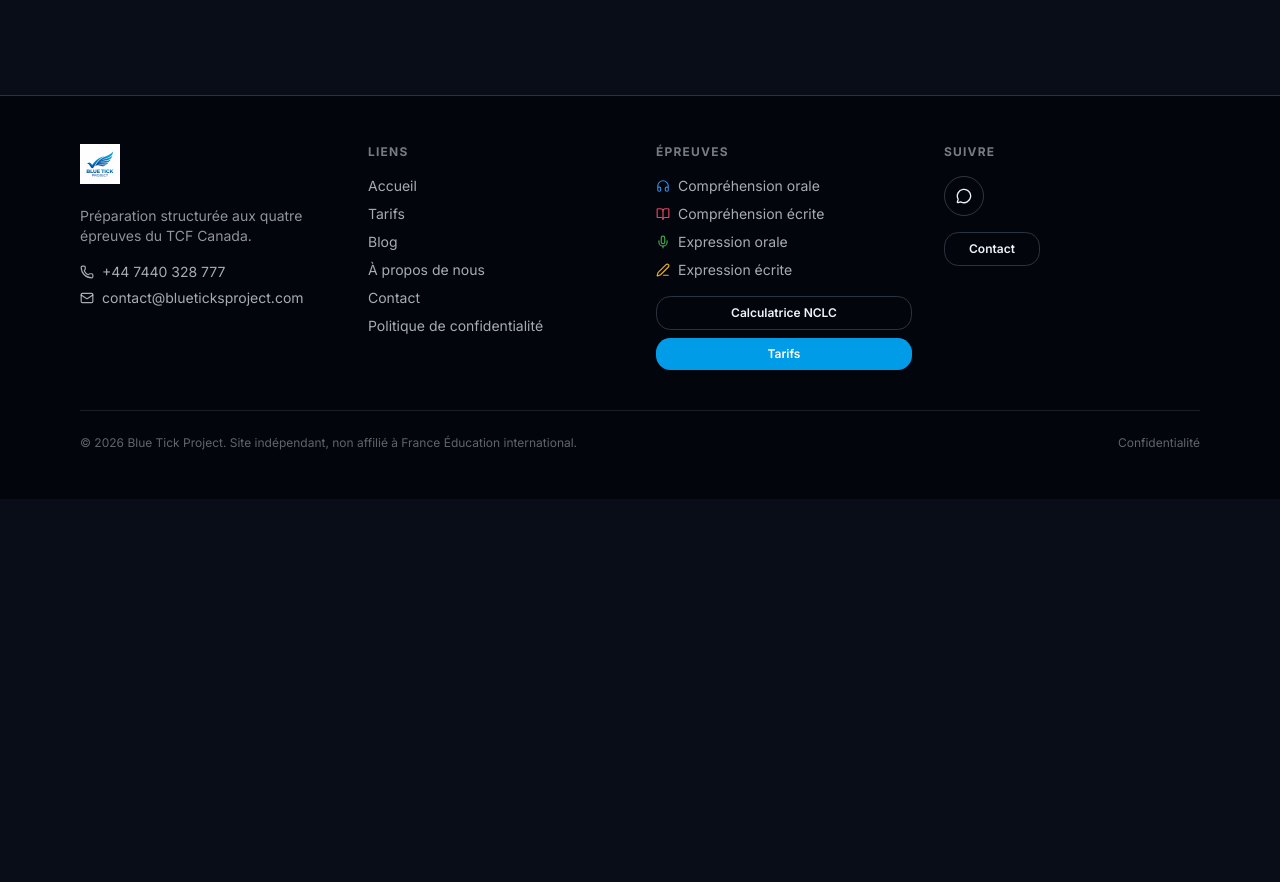
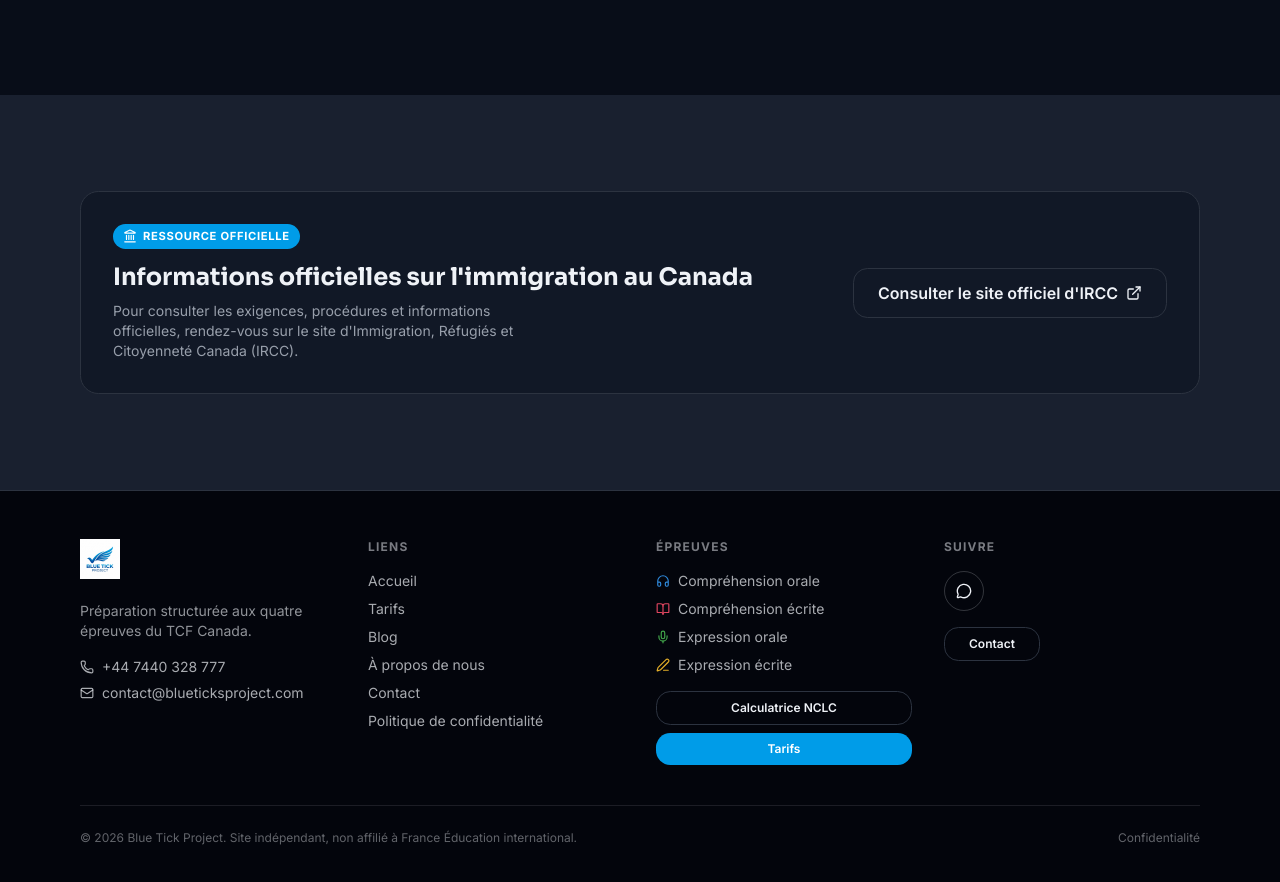
Before and after one commit to curtisebrayan-stack/blue-tick-exams, a React (Vite) app: page / in a window 1280 px wide. Shown: the part 3576-4458 px from the top of the page. Before the commit the page ends 4075 px from the top, so only its background shows below. Built offline with nearby package versions, Linux system fonts and the light colour scheme; no server answers.

Commit message:
feat: section informations officielles IRCC sur la page d'accueil
Ajoute un bloc "Informations officielles sur l'immigration au Canada"
avec lien vers canada.ca, texte fourni tel quel par le client.

```diff
--- a/src/pages/Home.tsx
+++ b/src/pages/Home.tsx
@@ -2,7 +2,7 @@ import { Link } from "react-router-dom";
 import {
   Headphones, BookOpen, Mic, PenLine, Calculator, ArrowRight,
   Target, ListChecks, Smartphone,
-  Layers,
+  Layers, Landmark, ExternalLink,
 } from "lucide-react";
 import { Seo } from "@/components/Seo";
 import { ARTICLES } from "@/lib/blog";
@@ -155,6 +155,29 @@ export default function Home() {
           <Link to="/calculatrice-nclc" className="btn-primary shrink-0">Calculer mon NCLC</Link>
         </div>
       </section>
+
+      {/* INFOS OFFICIELLES IRCC */}
+      <section className="bg-muted">
+        <div className="mx-auto max-w-6xl px-4 py-16 sm:py-24">
+          <div className="card-shell flex flex-col items-start gap-4 p-8 sm:flex-row sm:items-center sm:justify-between">
+            <div>
+              <span className="chip"><Landmark className="h-3.5 w-3.5" /> Ressource officielle</span>
+              <h2 className="mt-3 text-2xl font-bold">Informations officielles sur l'immigration au Canada</h2>
+              <p className="mt-2 max-w-md text-sm text-muted-foreground">
+                Pour consulter les exigences, procédures et informations officielles, rendez-vous sur le site d'Immigration, Réfugiés et Citoyenneté Canada (IRCC).
+              </p>
+            </div>
+            <a
+              href="https://www.canada.ca/"
+              target="_blank"
+              rel="noreferrer"
+              className="btn-outline shrink-0"
+            >
+              Consulter le site officiel d'IRCC <ExternalLink className="h-4 w-4" />
+            </a>
+          </div>
+        </div>
+      </section>
     </>
   );
 }
```
